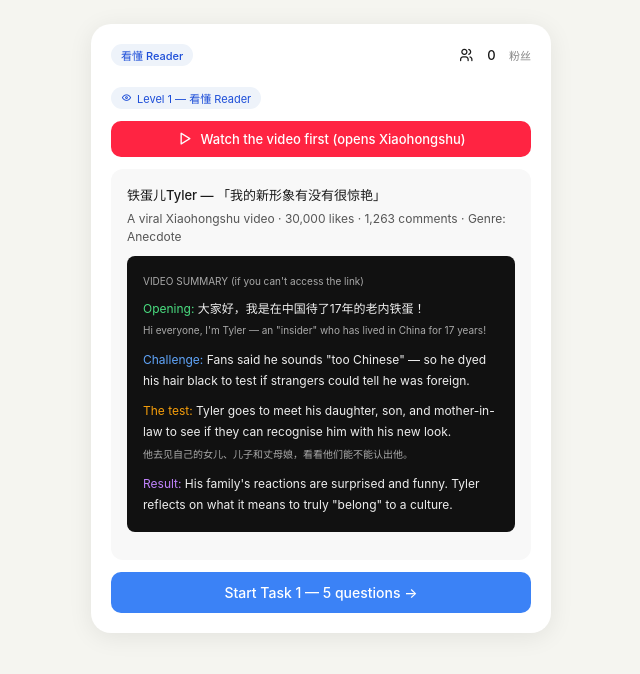
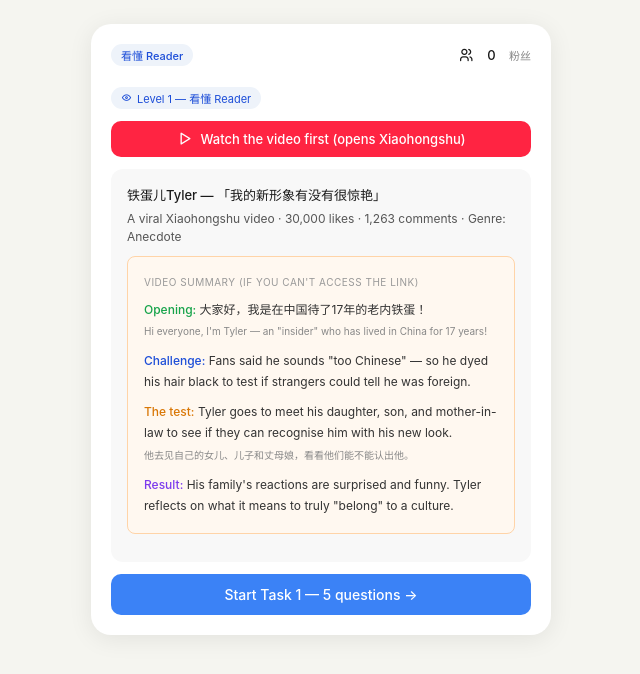
Before and after one commit to jiahangwu2024/chinese-social-media-game, a plain HTML site: page index.html in a window 1280 px wide. Both pictures are taken after a click on the element 640 px from the left and 268 px from the top of the page. Shown: the whole page, without its empty margins (319-959 px from the left). Drawn offline with Linux system fonts and the light colour scheme.

Commit message:
Add files via upload

```diff
--- a/index.html
+++ b/index.html
@@ -3,7 +3,7 @@
 <head>
 <meta charset="UTF-8"/>
 <meta name="viewport" content="width=device-width, initial-scale=1.0"/>
-<title>Jump into Chinese Social Media / 玩转中国社媒</title>
+<title>Navigate Chinese Social Media / 玩转中国社媒</title>
 <link rel="stylesheet" href="https://cdn.jsdelivr.net/npm/@tabler/icons-webfont@latest/tabler-icons.min.css"/>
 <style>
 *{box-sizing:border-box;margin:0;padding:0}
@@ -98,7 +98,7 @@ body{font-family:-apple-system,BlinkMacSystemFont,'Segoe UI',sans-serif;backgrou
 .instxt{font-size:12px;color:#555;line-height:1.6}
 .err{font-size:12px;color:#DC2626;margin-bottom:8px;display:none}
 .err.on{display:block}
-.video-summary{background:#111;border-radius:8px;padding:16px;margin-bottom:12px;font-size:12px;line-height:1.8;color:#eee}
+.video-summary{background:#FFF8F0;border:0.5px solid #FFD4A8;border-radius:8px;padding:16px;margin-bottom:12px;font-size:12px;line-height:1.8;color:#333}
 .video-link-btn{display:flex;align-items:center;gap:8px;background:#FF2442;color:#fff;border:none;border-radius:10px;padding:10px 14px;font-size:13px;font-weight:500;cursor:pointer;font-family:inherit;margin-bottom:12px;width:100%;justify-content:center;text-decoration:none}
 .video-link-btn:hover{opacity:.9}
 .dm-score-row{display:flex;gap:8px;margin-bottom:10px}
@@ -119,7 +119,7 @@ body{font-family:-apple-system,BlinkMacSystemFont,'Segoe UI',sans-serif;backgrou
   <div class="screen on" id="s-hub">
     <div class="app-hdr">
       <div class="app-icon">📱</div>
-      <div class="app-title">Jump into Chinese Social Media</div>
+      <div class="app-title">Navigate Chinese Social Media</div>
       <div class="app-sub">玩转中国社媒 · Based on real Xiaohongshu data</div>
     </div>
     <div class="hub" id="hub-cards"></div>
@@ -137,11 +137,11 @@ body{font-family:-apple-system,BlinkMacSystemFont,'Segoe UI',sans-serif;backgrou
       <div class="sec-title">铁蛋儿Tyler — 「我的新形象有没有很惊艳」</div>
       <div class="sec-sub">A viral Xiaohongshu video · 30,000 likes · 1,263 comments · Genre: Anecdote</div>
       <div class="video-summary">
-        <div style="color:#aaa;font-size:10px;margin-bottom:8px">VIDEO SUMMARY (if you can't access the link)</div>
-        <div><span style="color:#4ade80">Opening:</span> 大家好，我是在中国待了17年的老内铁蛋！<br><span style="color:#aaa;font-size:10px">Hi everyone, I'm Tyler — an "insider" who has lived in China for 17 years!</span></div>
-        <div style="margin-top:8px"><span style="color:#60a5fa">Challenge:</span> Fans said he sounds "too Chinese" — so he dyed his hair black to test if strangers could tell he was foreign.</div>
-        <div style="margin-top:8px"><span style="color:#f59e0b">The test:</span> Tyler goes to meet his daughter, son, and mother-in-law to see if they can recognise him with his new look.<br><span style="color:#aaa;font-size:10px">他去见自己的女儿、儿子和丈母娘，看看他们能不能认出他。</span></div>
-        <div style="margin-top:8px"><span style="color:#c084fc">Result:</span> His family's reactions are surprised and funny. Tyler reflects on what it means to truly "belong" to a culture.</div>
+        <div style="color:#999;font-size:10px;margin-bottom:8px;text-transform:uppercase;letter-spacing:.5px">Video Summary (if you can't access the link)</div>
+        <div><span style="color:#16A34A;font-weight:500">Opening:</span> 大家好，我是在中国待了17年的老内铁蛋！<br><span style="color:#888;font-size:10px">Hi everyone, I'm Tyler — an "insider" who has lived in China for 17 years!</span></div>
+        <div style="margin-top:8px"><span style="color:#1D4ED8;font-weight:500">Challenge:</span> Fans said he sounds "too Chinese" — so he dyed his hair black to test if strangers could tell he was foreign.</div>
+        <div style="margin-top:8px"><span style="color:#D97706;font-weight:500">The test:</span> Tyler goes to meet his daughter, son, and mother-in-law to see if they can recognise him with his new look.<br><span style="color:#888;font-size:10px">他去见自己的女儿、儿子和丈母娘，看看他们能不能认出他。</span></div>
+        <div style="margin-top:8px"><span style="color:#7C3AED;font-weight:500">Result:</span> His family's reactions are surprised and funny. Tyler reflects on what it means to truly "belong" to a culture.</div>
       </div>
     </div>
     <button class="pbtn" onclick="startQuiz()">Start Task 1 — 5 questions →</button>
```
